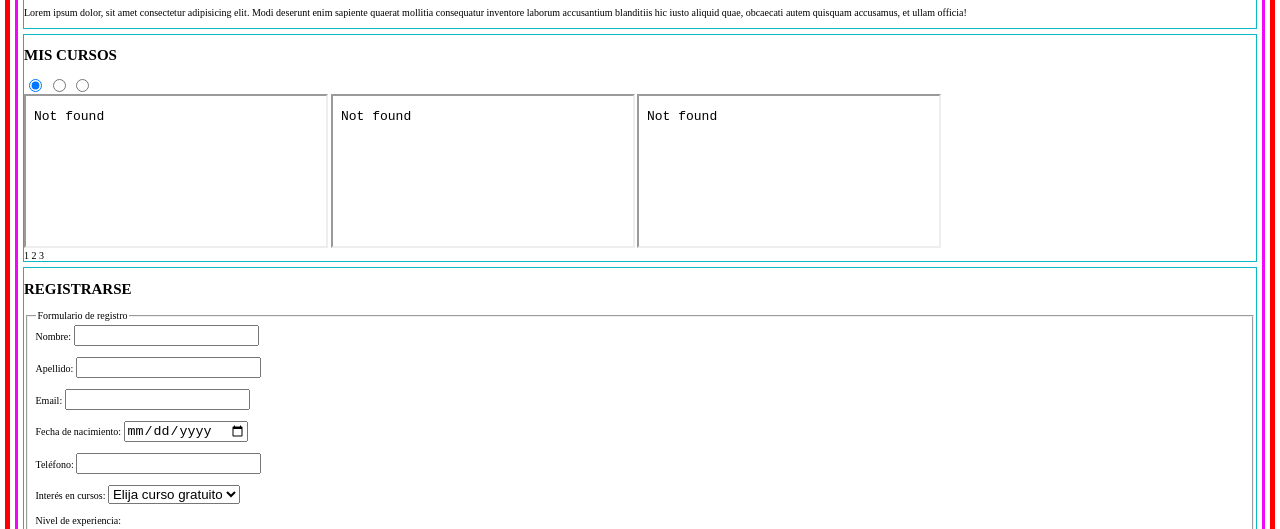
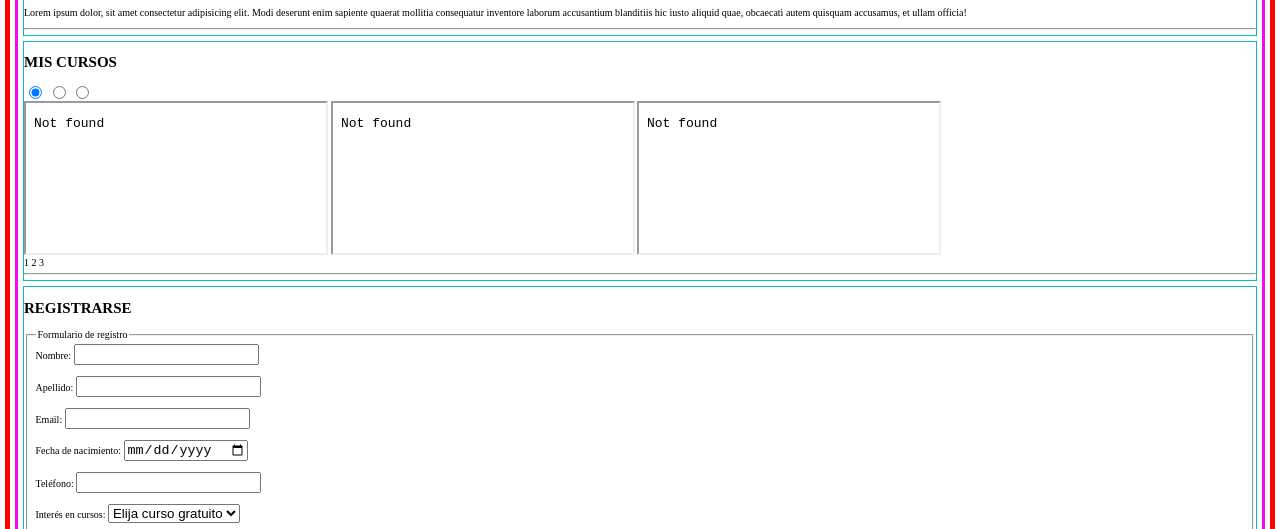
Before and after one commit to matib83/practicaCodoCodo, a plain HTML site: page boceto/index.html in a window 1280 px wide. Shown: the part 493-1022 px from the top of the page. Drawn offline with Linux system fonts and the light colour scheme; files whose address does not match are found by name.

Commit message:
Agrego lineas de separacion y ancho minimo del body en px

```diff
--- a/boceto/estilos.css
+++ b/boceto/estilos.css
@@ -6,7 +6,7 @@
 body {
     border: 0.5rem red solid;
     margin: 0.5rem;
-    min-width: 30rem;
+    min-width: 480px;
 }
 
 header {
--- a/boceto/index.html
+++ b/boceto/index.html
@@ -65,6 +65,7 @@
 								<img src="#" alt="Imagen CURSO 4">
 								<P>Lorem ipsum dolor, sit amet consectetur adipisicing elit. Modi deserunt enim sapiente quaerat mollitia consequatur inventore laborum accusantium blanditiis hic iusto aliquid quae, obcaecati autem quisquam accusamus, et ullam officia!</P>
 						</div>
+						<hr>
 				</section>
 
 				<section class="secciones"><!-- SECCION 3. MIS CURSOS -->
@@ -86,6 +87,7 @@
 								<label for="video2">2</label>
 								<label for="video3">3</label>
 						</div>
+						<hr>
 				</section>
 
 				<section class="secciones"><!-- SECCION 4. REGISTRARSE -->
```
